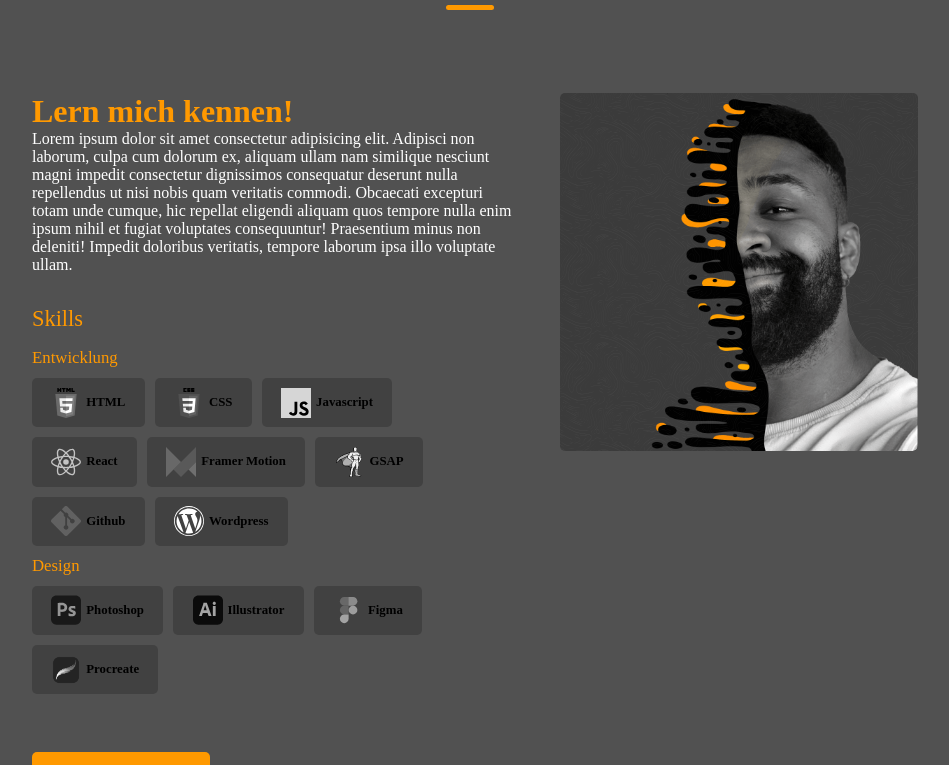
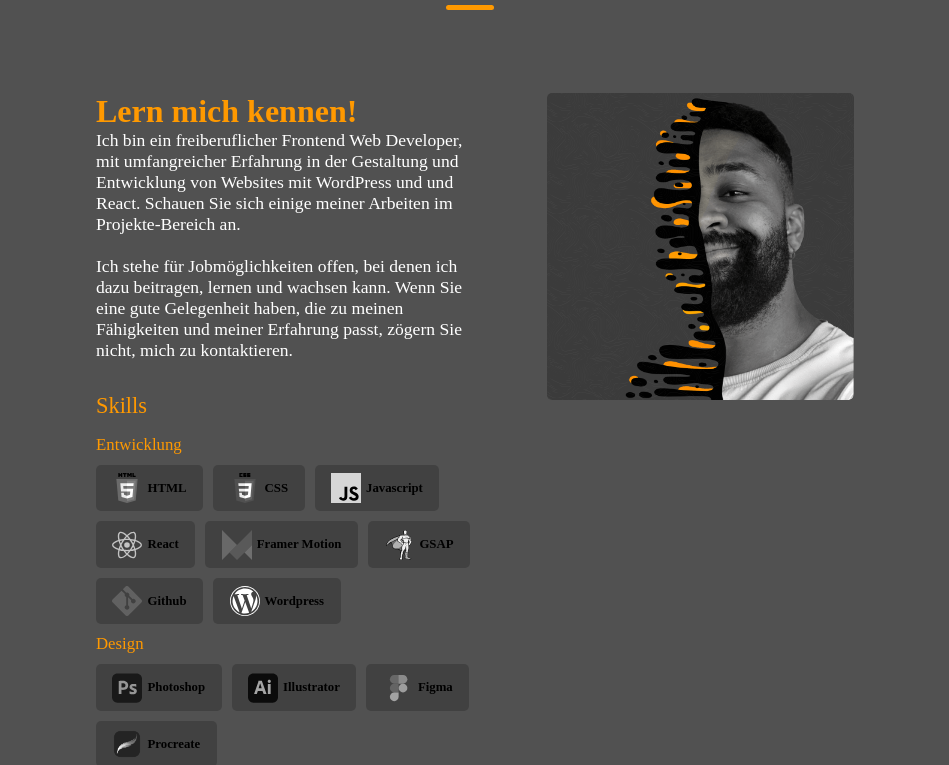
Before and after one commit to gitobimma/react-projects, a React (Vite) app: page / in a window 1280 px wide. Shown: the part 980-1745 px from the top of the page, without its empty margins (170-1119 px from the left). Built offline with nearby package versions, Linux system fonts and the light colour scheme.

Commit message:
Website finished only small tasks remain

```diff
--- a/src/components/about/about.css
+++ b/src/components/about/about.css
@@ -8,7 +8,7 @@
 }
 
 .about-content {
-  width: 70%;
+  width: 60%;
   margin-top: 2rem;
   border-radius: 5px;
   display: flex;
@@ -40,10 +40,10 @@
 
 .intro {
   text-align: left;
-  font-size: 1rem;
+  font-size: 1.1rem;
   color: #fff;
 
-  width: 100%;
+  width: 90%;
   margin-bottom: 2rem;
   margin-left: 5px;
 }
@@ -121,6 +121,7 @@
 
 .skills-list {
   list-style: none;
+  width: 100%;
   padding: 0;
   display: flex;
   flex-wrap: wrap;
--- a/src/components/about/infoContainer.jsx
+++ b/src/components/about/infoContainer.jsx
@@ -14,14 +14,15 @@ export const InfoContainer = () => {
       <div className="aboutText">
         <h4 className="introHeading">Lern mich kennen!</h4>
         <p className="intro">
-          Lorem ipsum dolor sit amet consectetur adipisicing elit. Adipisci non
-          laborum, culpa cum dolorum ex, aliquam ullam nam similique nesciunt
-          magni impedit consectetur dignissimos consequatur deserunt nulla
-          repellendus ut nisi nobis quam veritatis commodi. Obcaecati excepturi
-          totam unde cumque, hic repellat eligendi aliquam quos tempore nulla
-          enim ipsum nihil et fugiat voluptates consequuntur! Praesentium minus
-          non deleniti! Impedit doloribus veritatis, tempore laborum ipsa illo
-          voluptate ullam.
+          Ich bin ein freiberuflicher Frontend Web Developer, mit umfangreicher
+          Erfahrung in der Gestaltung und Entwicklung von Websites mit WordPress
+          und und React. Schauen Sie sich einige meiner Arbeiten im
+          Projekte-Bereich an.
+          <br />
+          <br /> Ich stehe für Jobmöglichkeiten offen, bei denen ich dazu
+          beitragen, lernen und wachsen kann. Wenn Sie eine gute Gelegenheit
+          haben, die zu meinen Fähigkeiten und meiner Erfahrung passt, zögern
+          Sie nicht, mich zu kontaktieren.
         </p>
       </div>
       <div className="skills">
--- a/src/components/navbar/navbar.css
+++ b/src/components/navbar/navbar.css
@@ -1,5 +1,9 @@
 #logo {
   width: calc(5rem + 2vw);
+}
+
+.active {
+  color: red;
 }
 
 .headerContainer {
```
